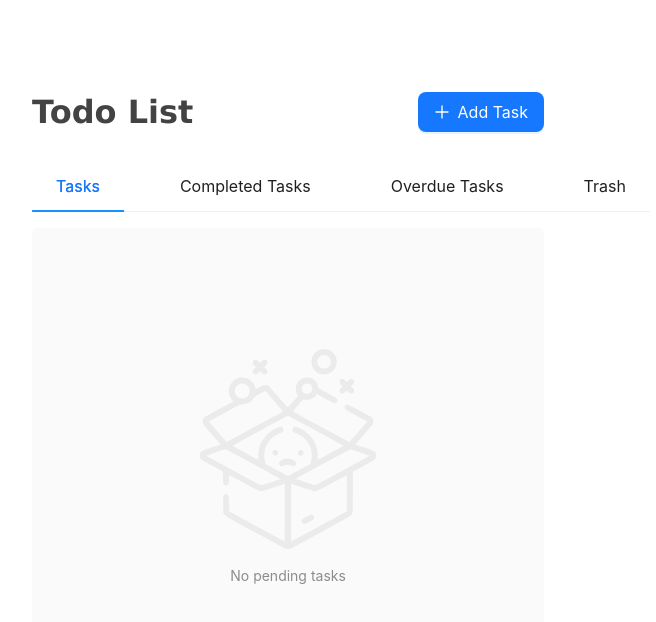
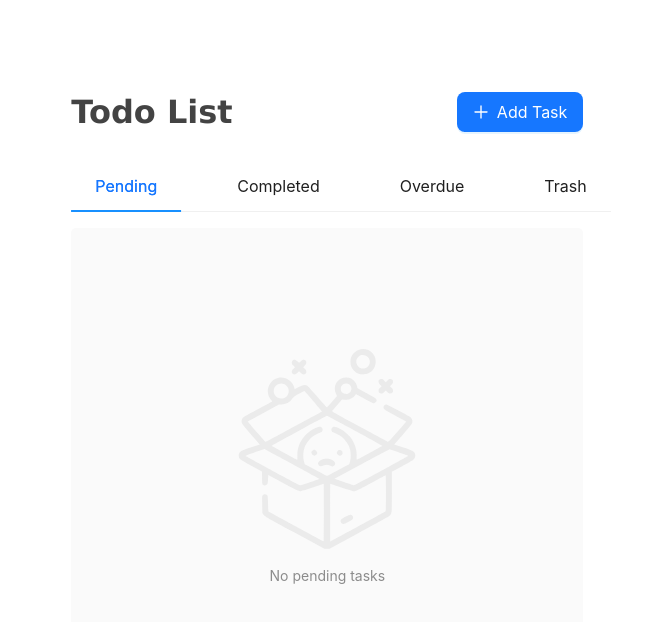
Before and after one commit to angerris/todo-list-app, a React (Create React App) app: page / in a window 1280 px wide. Shown: the top 622 px of the page, without its empty margins (299-955 px from the left). Built offline with nearby package versions, Linux system fonts and the light colour scheme.

Commit message:
task item card ui fixed

```diff
--- a/src/App.tsx
+++ b/src/App.tsx
@@ -48,16 +48,16 @@ const App: React.FC = () => {
         </div>
         <TaskForm visible={isModalVisible} onClose={handleClose} />
         <Tabs className="custom-tabs" defaultActiveKey="1">
-          <TabPane tab="Tasks" key="1">
+          <TabPane tab="Pending" key="1" className="tabContentWrapper">
             <TaskList />
           </TabPane>
-          <TabPane tab="Completed Tasks" key="2">
+          <TabPane tab="Completed" key="2" className="tabContentWrapper">
             <CompletedTasks />
           </TabPane>
-          <TabPane tab="Overdue Tasks" key="3">
+          <TabPane tab="Overdue" key="3" className="tabContentWrapper">
             <OverdueTasks />
           </TabPane>
-          <TabPane tab="Trash" key="4">
+          <TabPane tab="Trash" key="4" className="tabContentWrapper">
             <Trash />
           </TabPane>
         </Tabs>
--- a/src/components/OverdueTasks.tsx
+++ b/src/components/OverdueTasks.tsx
@@ -30,13 +30,23 @@ const OverdueTasks: React.FC = () => {
             style={{
               marginBottom: "16px",
               padding: "16px",
-              border: "1px solid #f0f0f0"
+              border: "1px solid #f0f0f0",
+              display: "flex",
+              flexDirection: "column",
+              justifyContent: "space-between"
             }}
           >
-            <h3>{task.title}</h3>
-            <p>{task.description}</p>
-            <p>{task.deadline}</p>
-            <Space className="buttonWrapper" style={{ marginTop: "16px" }}>
+            <div className="taskInfo" style={{ width: "100%" }}>
+              {task.deadline && (
+                <div className="deadline">• {task.deadline}</div>
+              )}
+              <h3 className="taskTitle">{task.title}</h3>
+              <p className="taskDescription">{task.description}</p>
+            </div>
+            <Space
+              className="buttonWrapper"
+              style={{ marginTop: "16px", width: "100%" }}
+            >
               <Button
                 type="default"
                 icon={<DeleteOutlined />}
--- a/src/components/TaskForm.tsx
+++ b/src/components/TaskForm.tsx
@@ -31,7 +31,7 @@ const TaskForm: React.FC<{ visible: boolean; onClose: () => void }> = ({
     }),
     onSubmit: (values) => {
       const formattedDeadline = values.deadline
-        ? moment(values.deadline).format("YYYY-MM-DD HH:mm")
+        ? moment(values.deadline).format("YYYY-MM-DD, HH:mm")
         : undefined;
 
       dispatch(
--- a/src/components/TaskItem.tsx
+++ b/src/components/TaskItem.tsx
@@ -7,7 +7,7 @@ import {
   markTaskAsPending
 } from "./../redux/slice/slice";
 import EditTaskForm from "./EditTaskForm";
-import { Card, Button, Space } from "antd";
+import { Card, Button } from "antd";
 import {
   EditOutlined,
   DeleteOutlined,
@@ -42,41 +42,39 @@ const TaskItem: React.FC<{ task: Task }> = ({ task }) => {
   return (
     <Card
       className={`task-item ${task.status === "completed" ? "completed" : ""}`}
-      title={task.deadline}
-      style={{ marginBottom: "16px" }}
     >
       {isEditing ? (
         <EditTaskForm task={task} onClose={handleCloseEditForm} />
       ) : (
-        <div
-          style={{
-            display: "flex",
-            flexDirection: "row",
-            alignItems: "center",
-            justifyContent: "space-between"
-          }}
-        >
-          <h3>{task.title}</h3>
-          <p>{task.description}</p>
-          <Space className="buttonWrapper" style={{ marginTop: "16px" }}>
+        <>
+          <div className="taskInfo">
+            {task.deadline && <div className="deadline">• {task.deadline}</div>}
+            <div className="taskTitle">{task.title}</div>
+            <div className="taskDescription">{task.description}</div>
+          </div>
+          <div className="buttonWrapper">
             {task.status === "pending" && (
               <>
                 <Button
                   type="primary"
                   icon={<CheckOutlined />}
                   onClick={handleMarkAsCompleted}
-                  style={{ width: "100%", padding: "5px" }}
+                  style={{ marginRight: "8px", padding: "5px" }}
                 />
                 <Button
                   icon={<EditOutlined />}
                   onClick={handleEdit}
-                  style={{ width: "100%", color: "#1890ff", padding: "5px" }}
+                  style={{
+                    marginRight: "8px",
+                    color: "#1890ff",
+                    padding: "5px"
+                  }}
                 />
                 <Button
                   type="default"
                   icon={<DeleteOutlined />}
                   onClick={handleRemove}
-                  style={{ width: "100%", color: "#ff4d4f", padding: "5px" }}
+                  style={{ color: "#ff4d4f", padding: "5px" }}
                 />
               </>
             )}
@@ -86,18 +84,18 @@ const TaskItem: React.FC<{ task: Task }> = ({ task }) => {
                   type="primary"
                   icon={<UndoOutlined />}
                   onClick={handleMarkAsPending}
-                  style={{ width: "100%", padding: "5px" }}
+                  style={{ marginRight: "8px", padding: "5px" }}
                 />
                 <Button
                   type="default"
                   icon={<DeleteOutlined />}
                   onClick={handleRemove}
-                  style={{ width: "100%", color: "#ff4d4f", padding: "5px" }}
+                  style={{ color: "#ff4d4f", padding: "5px" }}
                 />
               </>
             )}
-          </Space>
-        </div>
+          </div>
+        </>
       )}
     </Card>
   );
--- a/src/components/Trash.tsx
+++ b/src/components/Trash.tsx
@@ -34,13 +34,23 @@ const Trash: React.FC = () => {
             style={{
               marginBottom: "16px",
               padding: "16px",
-              border: "1px solid #f0f0f0"
+              border: "1px solid #f0f0f0",
+              display: "flex",
+              flexDirection: "column",
+              justifyContent: "space-between"
             }}
           >
-            <h3>{task.title}</h3>
-            <p>{task.description}</p>
-            <p>{task.deadline}</p>
-            <Space className="buttonWrapper" style={{ marginTop: "16px" }}>
+            <div className="taskInfo" style={{ width: "100%" }}>
+              {task.deadline && (
+                <div className="deadline">• {task.deadline}</div>
+              )}
+              <h3 className="taskTitle">{task.title}</h3>
+              <p className="taskDescription">{task.description}</p>
+            </div>
+            <Space
+              className="buttonWrapper"
+              style={{ marginTop: "16px", width: "100%" }}
+            >
               <Button
                 type="primary"
                 icon={<UndoOutlined />}
--- a/src/styles/global.css
+++ b/src/styles/global.css
@@ -49,20 +49,7 @@ body {
   cursor: pointer;
 }
 
-.task-item {
-  padding: 10px;
-  min-width: 100%;
-  border: 1px solid #91d5ff;
-  background-color: #e6f7ff;
-  border-radius: 5px;
-  display: flex;
-  justify-content: space-between;
-  align-items: center;
-  min-height: 100px;
-}
-
 .task-item.completed {
-  text-decoration: line-through;
   border-color: #95de64;
   background-color: #f6ffed;
 }
@@ -86,3 +73,78 @@ body {
   height: 4px;
   background-color: #1890ff;
 }
+.task-item {
+  padding: 10px;
+  width: 100%;
+  border: 1px solid #91d5ff;
+  background-color: #e6f7ff;
+  border-radius: 5px;
+  display: flex;
+  flex-direction: column;
+  margin-bottom: 16px;
+}
+
+.taskContent {
+  display: flex;
+  flex-direction: row;
+  justify-content: space-between;
+  width: 100%;
+}
+
+.task-item {
+  padding: 10px;
+  width: 100%;
+  border: 1px solid #91d5ff;
+  background-color: #e6f7ff;
+  border-radius: 5px;
+  margin-bottom: 16px;
+  display: flex;
+  flex-direction: column;
+}
+
+.taskContent {
+  display: flex;
+  justify-content: space-between;
+  width: 100%;
+}
+
+.task-item {
+  padding: 10px;
+  width: 100%;
+  border: 1px solid #91d5ff;
+  background-color: #e6f7ff;
+  border-radius: 5px;
+  margin-bottom: 16px;
+  display: flex;
+  flex-direction: column;
+}
+
+.taskInfo {
+  display: flex;
+  flex-direction: column;
+  width: 100%;
+  word-wrap: break-word;
+  overflow-wrap: break-word;
+  word-break: break-word;
+  flex-grow: 1;
+}
+.taskTitle {
+  font-size: 18px;
+  font-weight: bold;
+}
+
+.taskDescription {
+  word-break: break-all;
+  color: rgba(0, 0, 0, 0.7);
+}
+
+.deadline {
+  font-size: 14px;
+  color: rgba(0, 0, 0, 0.5);
+}
+
+.buttonWrapper {
+  display: flex;
+  justify-content: flex-end;
+  margin-top: 16px;
+}
```
